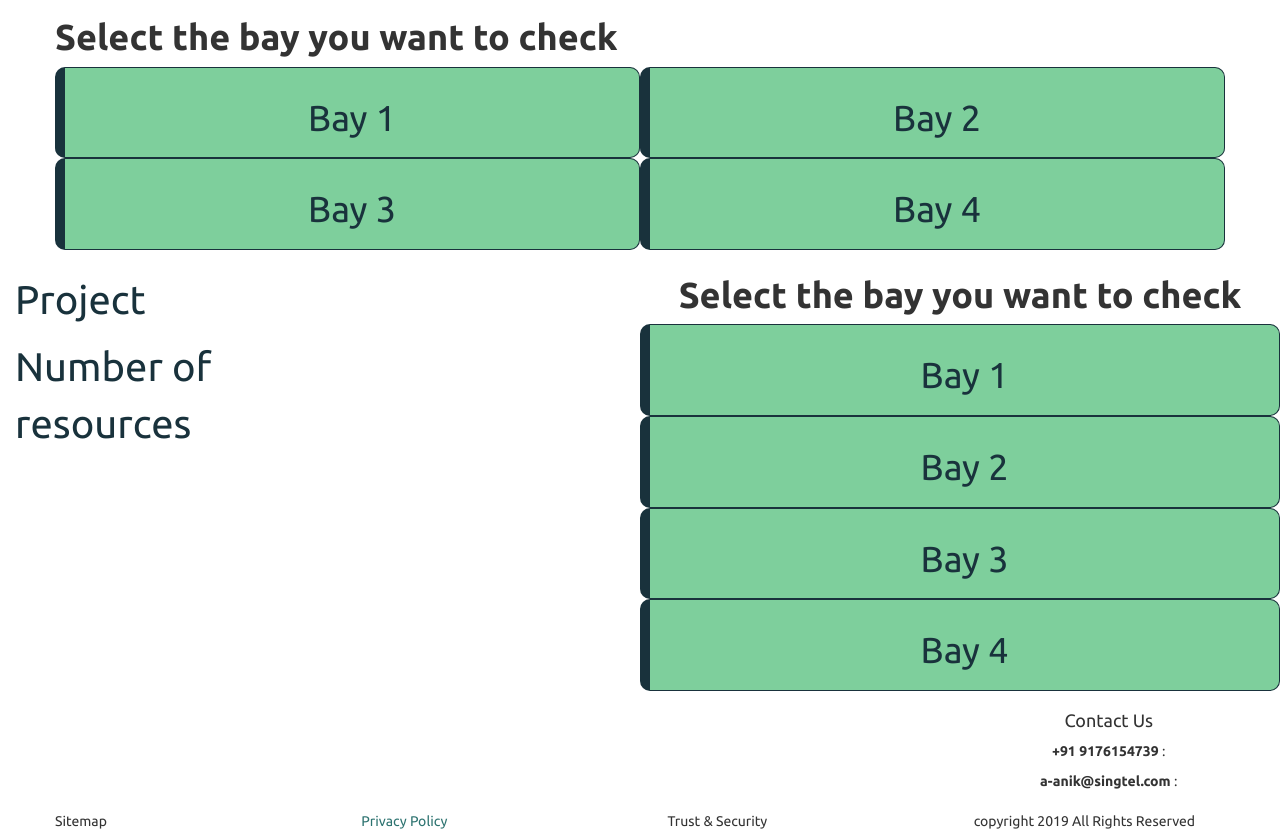
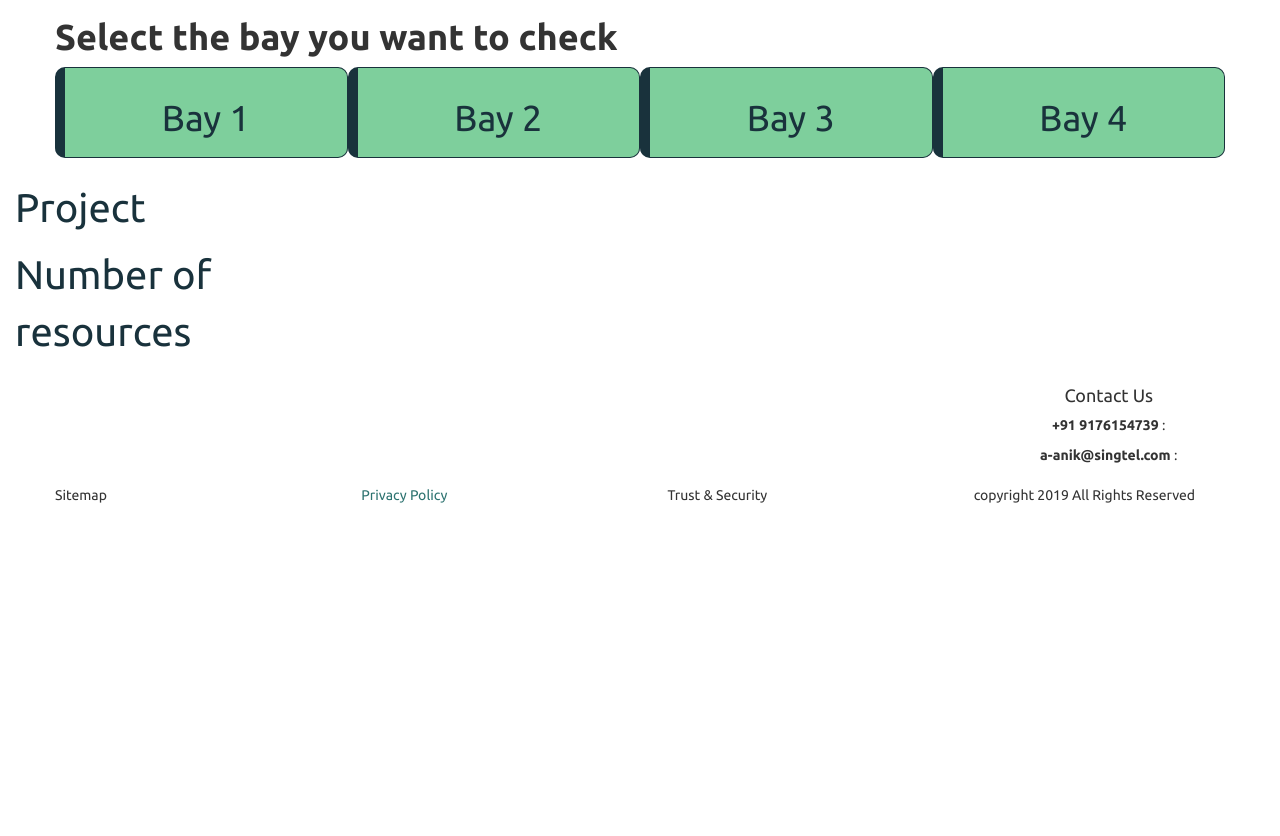
Before and after one commit to an1k/begin, a website: page public/index.html in a window 1280 px wide. Shown: the part 103-939 px from the top of the page. After the commit the page ends 800 px from the top, so only its background shows below. Drawn offline with Linux system fonts and the light colour scheme.

Commit message:
changed placement

```diff
--- a/public/index.html
+++ b/public/index.html
@@ -130,20 +130,20 @@
                     <h1><strong>Select the bay you want to check</strong></h1>
                 </div>
     <div class="row">
-        <div onclick="checkBay(1)" class="col-md-6 col-lg-6 col-sm-6 col-xs-6 text-center panels">
+        <div onclick="checkBay(1)" class="col-md-3 col-lg-3 col-sm-3 col-xs-6 text-center panels">
             <h1>Bay 1</h1>
         </div>
 
-        <div onclick="checkBay(2)" class="col-md-6 col-lg-6 col-sm-6 col-xs-6 text-center panels">
+        <div onclick="checkBay(2)" class="col-md-3 col-lg-3 col-sm-3 col-xs-6 text-center panels">
                 <h1>Bay 2</h1>
         </div>
 
 
-        <div onclick="checkBay(3)" class="col-md-6 col-lg-6 col-sm-6 col-xs-6 text-center panels">
+        <div onclick="checkBay(3)" class="col-md-3 col-lg-3 col-sm-3 col-xs-6 text-center panels">
                 <h1>Bay 3</h1>
         </div>
 
-        <div onclick="checkBay(4)"  class="col-md-6 col-lg-6 col-sm-6 col-xs-6 text-center panels">
+        <div onclick="checkBay(4)"  class="col-md-3 col-lg-3 col-sm-3 col-xs-6 text-center panels">
                 <h1>Bay 4</h1>
         </div>
 
@@ -168,29 +168,7 @@
         </div>
     </div>
     <div id="right_panel" class="col-md-6 col-lg-6 col-sm-6 col-xs-6 text-center">
-            <div class="row">
-                    <h1><strong>Select the bay you want to check</strong></h1>
-                </div>
-    <div class="row">
-        <div onclick="checkBay(1)" class="col-md-12 col-lg-12 col-sm-12 col-xs-12 text-center panels">
-            <h1>Bay 1</h1>
-        </div>
 
-        <div onclick="checkBay(2)" class="col-md-12 col-lg-12 col-sm-12 col-xs-12 text-center panels">
-                <h1>Bay 2</h1>
-        </div>
-
-    </div>
-    <div class="row">
-        <div onclick="checkBay(3)" class="col-md-12 col-lg-12 col-sm-12 col-xs-12 text-center panels">
-                <h1>Bay 3</h1>
-        </div>
-
-        <div onclick="checkBay(4)"  class="col-md-12 col-lg-12 col-sm-12 col-xs-12 text-center panels">
-                <h1>Bay 4</h1>
-        </div>
-
-    </div>
 </div>
 
 </div>
```
